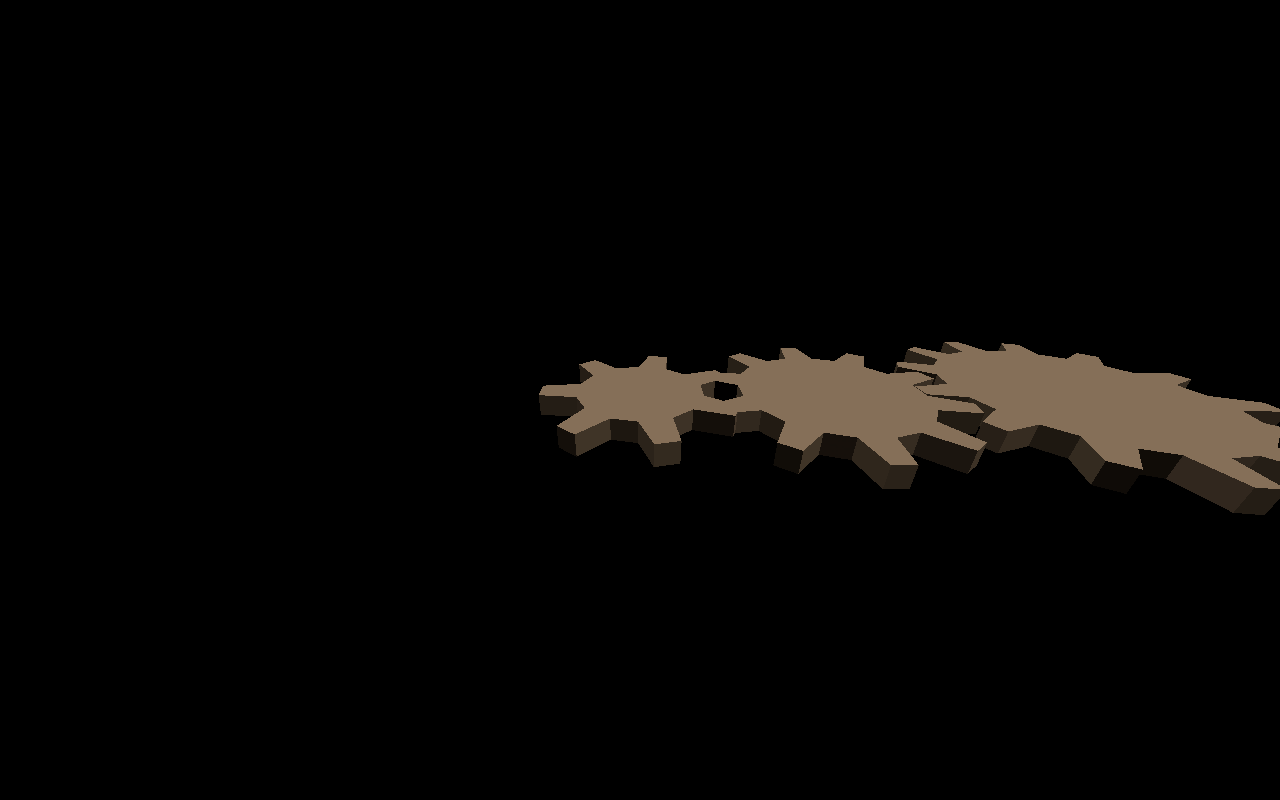
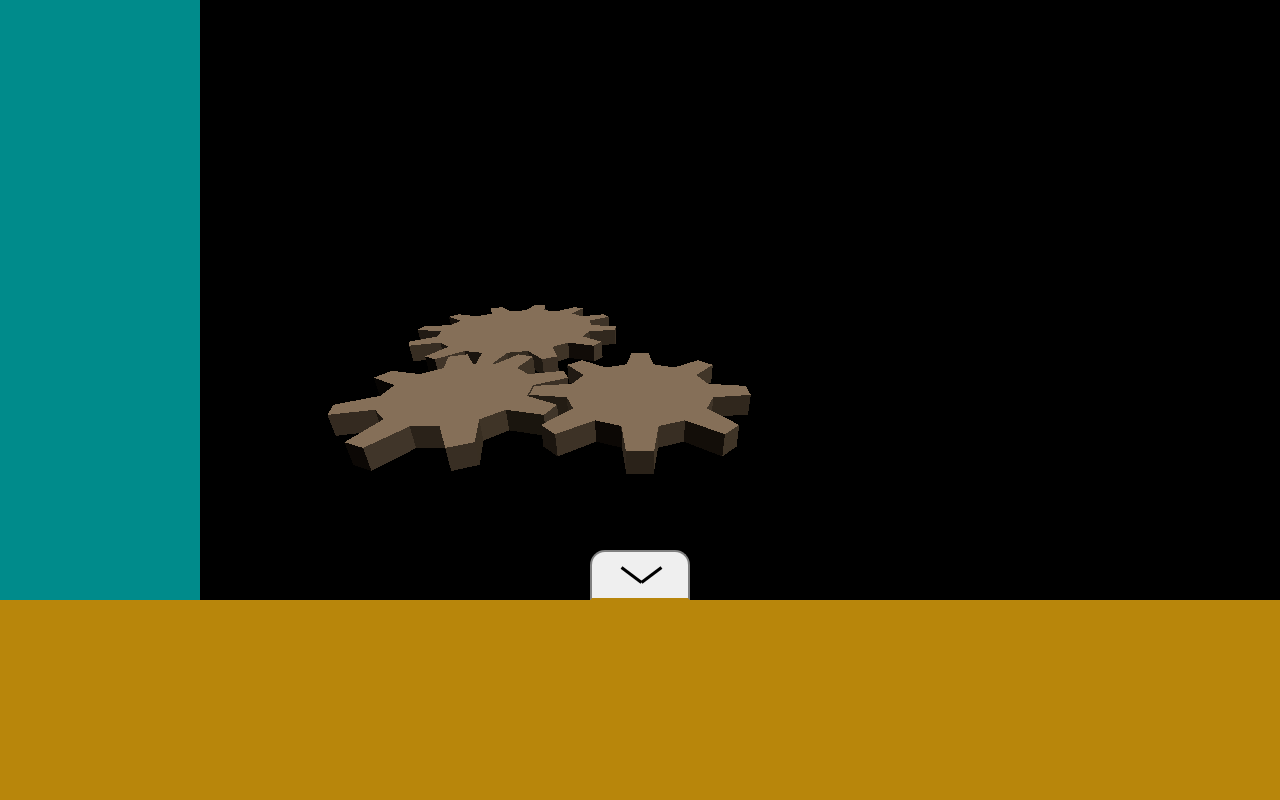
Before and after one commit to superDpermn/RotaryLibJS, a plain HTML site: page src/main.html in a window 1280 px wide. Drawn offline with Linux system fonts and the light colour scheme.

Commit message:
Organized code
Organized code and implemented UI overlay in html and css

```diff
--- a/src/main.html
+++ b/src/main.html
@@ -4,9 +4,11 @@
     <meta charset="UTF-8" />
     <meta name="viewport" content="width=device-width, initial-scale=1.0" />
     <title>Test</title>
-    <link rel="stylesheet" href="style.css" />
+    <link rel="stylesheet" href="./styles/mainStyle.css" />
+    <link rel="stylesheet" href="./styles/overlay.css" />
   </head>
   <body>
     <script src="./scripts/RenderingCode/main.js" type="module"></script>
+    <script src="./scripts/overlay.js"></script>
   </body>
 </html>
--- a/src/scripts/InnerCalculations/Gear.js
+++ b/src/scripts/InnerCalculations/Gear.js
@@ -1,4 +1,19 @@
 import { Fraction } from "./Fraction.js";
+
+function getAngleFr(direction) {
+  switch (direction) {
+    case "LEFT":
+      return new Fraction(1, 2);
+    case "RIGHT":
+      return new Fraction();
+    case "UP":
+      return new Fraction(3, 4);
+    case "DOWN":
+      return new Fraction(1, 4);
+    default:
+      return new Fraction();
+  }
+}
 
 export class Gear {
   constructor(notchCount, position = { x: 0, y: 0, z: 0 }) {
@@ -8,23 +23,32 @@ export class Gear {
     this.offsetRotation = new Fraction();
     this.lastRotation = new Fraction();
     this.position = position;
+    this.angle = new Fraction();
   }
 
   setPosition(newPosition) {
     this.position = newPosition;
   }
 
-  connect(otherGear, angle = new Fraction()) {
+  connect(otherGear, angle = "RIGHT") {
     this.connections.push(otherGear);
+    this.angle = getAngleFr(angle);
     //---------------------------------------------------------
     const distance = (this.notchCount + otherGear.notchCount) / 4 + 1;
-    const angleRadian = angle.toRadianAngle();
+    const angleRadian = this.angle.toRadianAngle();
     const newPosition = {
       x: this.position.x + Math.cos(angleRadian) * distance,
       y: this.position.y,
       z: this.position.z + Math.sin(angleRadian) * distance,
     };
     otherGear.setPosition(newPosition);
+    otherGear.align(this);
+  }
+
+  align(parent) {
+    this.offsetRotation = new Fraction(parent.notchCount, this.notchCount)
+      .multiply(parent.offsetRotation.subtract(this.angle))
+      .add(new Fraction(1, 2 * this.notchCount));
   }
 
   rotateNotch(amount) {
--- a/src/scripts/RenderingCode/main.js
+++ b/src/scripts/RenderingCode/main.js
@@ -11,6 +11,13 @@ renderer.setSize(window.innerWidth, window.innerHeight);
 
 document.body.appendChild(renderer.domElement);
 
+//------------------------------------------------------------
+
+const UIOverlay = document.createElement("div");
+
+document.body.appendChild(UIOverlay);
+
+//------------------------------------------------------------
 const scene = new THREE.Scene();
 
 const camera = new THREE.PerspectiveCamera(
@@ -43,12 +50,12 @@ const MainGraphicsController = new GraphicsController();
 
 const PowerSource = new ConstantSpeedSource(new Fraction(1, 600));
 
-const Gear1 = new Gear(7);
-const Gear2 = new Gear(10);
-const Gear3 = new Gear(13);
+const Gear1 = new Gear(8);
+const Gear2 = new Gear(8);
+const Gear3 = new Gear(12);
 
-Gear1.connect(Gear2, new Fraction());
-Gear2.connect(Gear3, new Fraction());
+Gear1.connect(Gear2, "LEFT");
+Gear2.connect(Gear3, "UP");
 
 scene.add(MainGraphicsController.addGearToVisual(Gear1));
 scene.add(MainGraphicsController.addGearToVisual(Gear2));
--- /dev/null
+++ b/src/scripts/overlay.js
@@ -0,0 +1,52 @@
+function toggleOverlay() {
+  if (document.getElementById("itemSelect").classList.contains("hidden")) {
+    document.getElementById("itemSelect").classList.remove("hidden");
+    document.getElementById("toggleSelect").style.transform =
+      "translateY(0) translateX(-50%)";
+    document.getElementById("menu").style.transform = "translateX(0)";
+    document.getElementById("deco1").style.transform =
+      "translateY(-50%) rotateZ(53deg)";
+    document.getElementById("deco2").style.transform =
+      "translateY(-50%) rotateZ(127deg)";
+  } else {
+    document.getElementById("itemSelect").classList.add("hidden");
+    document.getElementById("toggleSelect").style.transform =
+      "translateY(200px) translateX(-50%)";
+    document.getElementById("menu").style.transform = "translateX(-200px)";
+    document.getElementById("deco1").style.transform =
+      "translateY(-50%) rotateZ(127deg)";
+    document.getElementById("deco2").style.transform =
+      "translateY(-50%) rotateZ(53deg)";
+  }
+}
+
+function init() {
+  const overlay = document.createElement("div");
+  overlay.id = "overlay";
+  const menu = document.createElement("div");
+  menu.id = "menu";
+
+  const toggleSelect = document.createElement("button");
+  toggleSelect.id = "toggleSelect";
+
+  const deco1 = document.createElement("div");
+  deco1.id = "deco1";
+  const deco2 = document.createElement("div");
+  deco2.id = "deco2";
+
+  toggleSelect.appendChild(deco1);
+  toggleSelect.appendChild(deco2);
+
+  const itemSelect = document.createElement("div");
+  itemSelect.id = "itemSelect";
+
+  overlay.appendChild(menu);
+  overlay.appendChild(toggleSelect);
+  overlay.appendChild(itemSelect);
+
+  toggleSelect.setAttribute("onclick", "toggleOverlay()");
+
+  return overlay;
+}
+
+document.body.appendChild(init());
--- a/src/style.css
+++ /dev/null
@@ -1,4 +0,0 @@
-* {
-  padding: 0;
-  margin: 0;
-}
--- /dev/null
+++ b/src/styles/mainStyle.css
@@ -0,0 +1,8 @@
+body {
+  padding: 0;
+  margin: 0;
+}
+
+canvas {
+  z-index: -1;
+}
--- /dev/null
+++ b/src/styles/overlay.css
@@ -0,0 +1,118 @@
+body {
+  padding: 0;
+  margin: 0;
+}
+
+canvas {
+  position: absolute;
+  top: 0;
+  left: 0;
+  width: 100%;
+  height: 100%;
+  background-color: black;
+}
+
+#overlay {
+  position: absolute;
+  top: 0;
+  left: 0;
+  width: 100%;
+  height: 100%;
+  display: grid;
+  grid-template-rows: auto 200px;
+  grid-template-columns: 200px auto;
+  pointer-events: none;
+}
+
+#menu {
+  grid-row: 0;
+  grid-column: 0;
+  background-color: darkcyan;
+  display: grid;
+  grid-auto-flow: row;
+  grid-template-columns: auto;
+  grid-auto-rows: min-content min-content;
+  justify-content: center;
+  padding-top: 15px;
+  padding-bottom: 15px;
+  gap: 15px;
+  overflow-y: scroll;
+  overflow-x: hidden;
+  transition: transform 300ms ease;
+  pointer-events: all;
+}
+
+#menu > * {
+  width: 180px;
+  height: 100px;
+  border-radius: 10px;
+}
+
+#itemSelect {
+  grid-row: 2;
+  grid-column: span 2;
+  background-color: darkgoldenrod;
+  display: grid;
+  grid-template-rows: 1fr;
+  grid-auto-flow: column;
+  grid-auto-columns: min-content min-content;
+  gap: 15px;
+  align-items: center;
+  padding-left: 15px;
+  padding-right: 15px;
+  transition: transform 300ms ease;
+  overflow-x: scroll;
+  pointer-events: all;
+}
+
+#itemSelect > * {
+  width: 180px;
+  height: 180px;
+  border-radius: 15px;
+}
+
+button {
+  border: 2px solid black;
+}
+
+#toggleSelect {
+  position: absolute;
+  bottom: 200px;
+  left: 50%;
+  transform: translateX(-50%);
+  width: 100px;
+  height: 50px;
+  border-top-left-radius: 15px;
+  border-top-right-radius: 15px;
+  border: 2px solid grey;
+  border-bottom: 2px solid darkgoldenrod;
+  transition: transform 300ms ease;
+  pointer-events: all;
+}
+
+#deco1 {
+  width: 3px;
+  height: 25px;
+  position: inherit;
+  top: 50%;
+  transform-origin: center;
+  transform: translateY(-50%) rotateZ(53deg);
+  left: calc(50% + 10px);
+  background-color: black;
+  transition: transform 300ms ease;
+}
+
+#deco2 {
+  width: 3px;
+  height: 25px;
+  position: inherit;
+  top: 50%;
+  transform: translateY(-50%) rotateZ(127deg);
+  left: calc(50% - 10px);
+  background-color: black;
+  transition: transform 300ms ease;
+}
+
+#itemSelect.hidden {
+  transform: translateY(200px);
+}
```
Also changed, not shown: src/index.html (+1 -1 lines), src/levels.html (+2 -2 lines), src/scripts/levelScript.js (renamed from src/levelScript.js), src/styles/levelsStyle.css (renamed from src/levelsStyle.css), src/styles/startStyle.css (renamed from src/startStyle.css).
